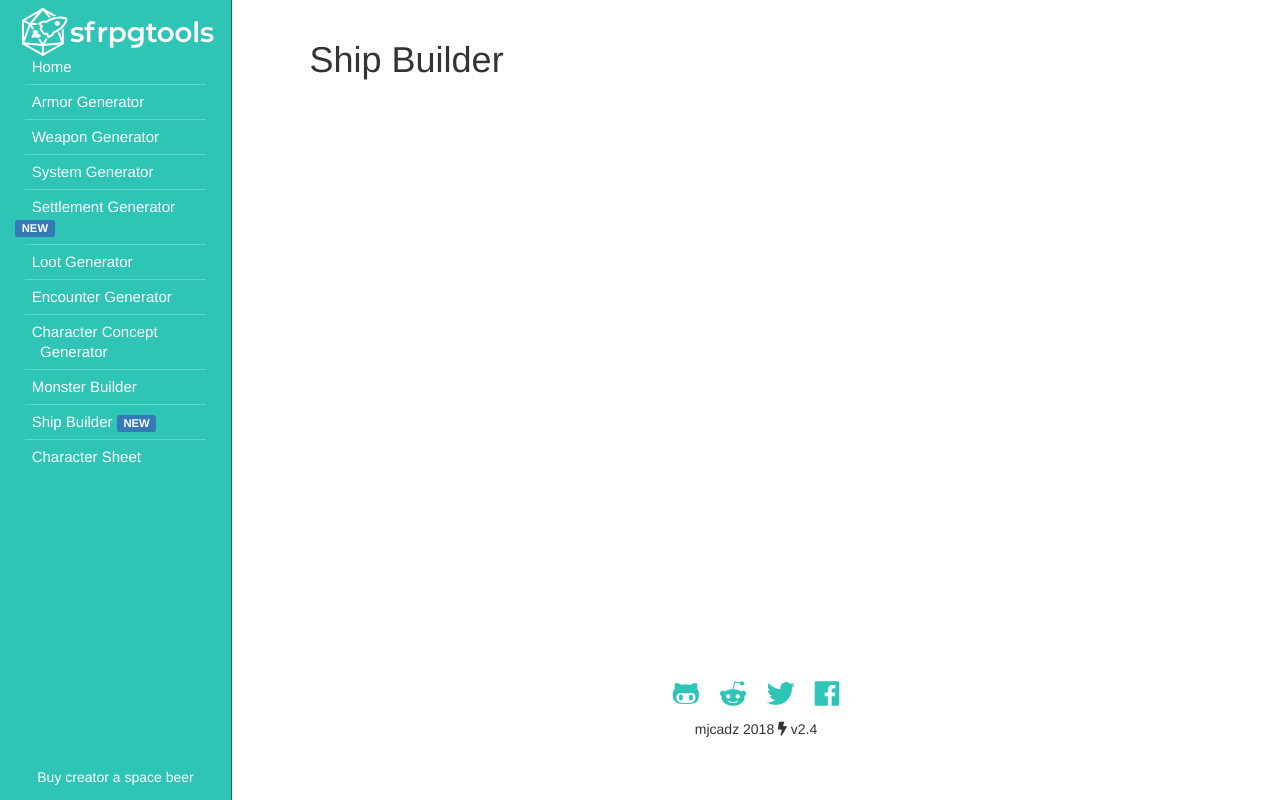
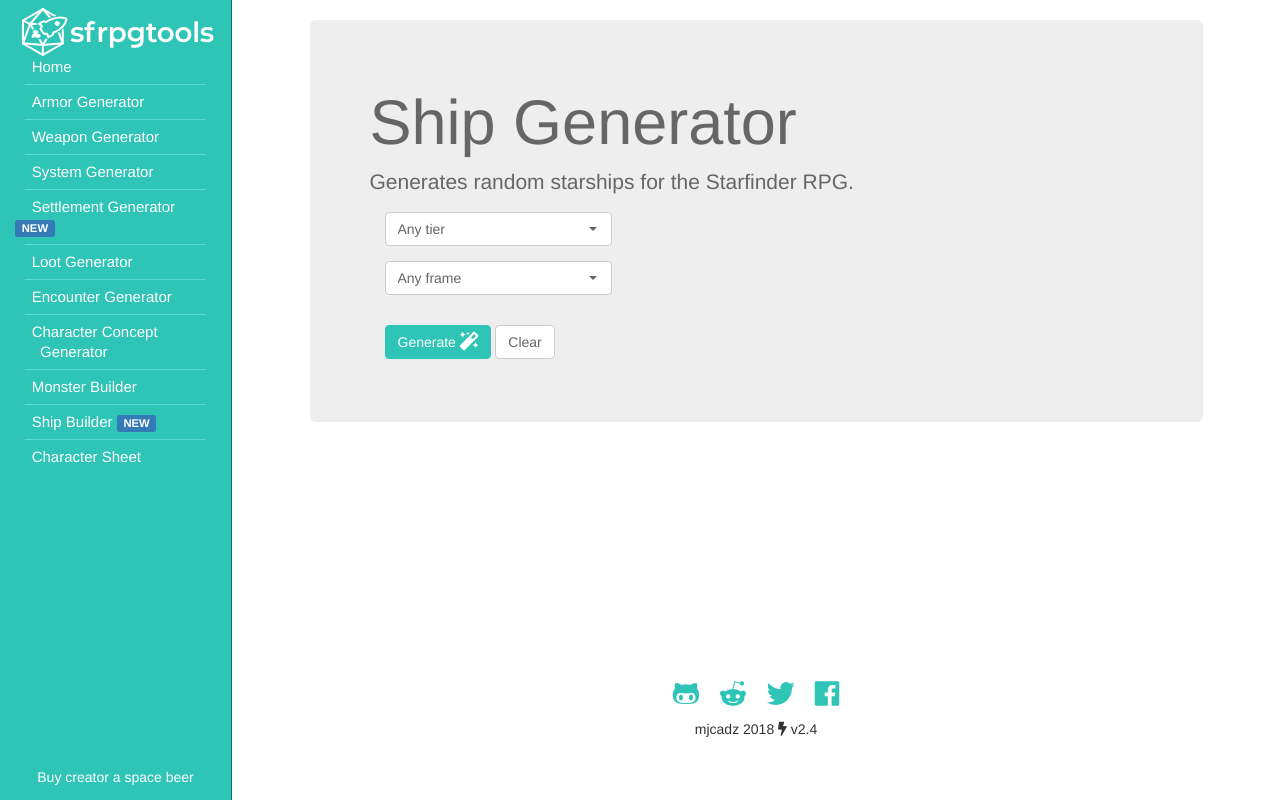
Before and after one commit to mjcadz/sfrpgtools, a Flask app: page /ship-builder in a window 1280 px wide. Run offline with Flask 2, Linux system fonts and the light colour scheme; some libraries are stand-ins or nearby versions.

Commit message:
ship gen template

```diff
--- a/app/static/js/shipBuilder.js
+++ b/app/static/js/shipBuilder.js
@@ -1,2 +1,46 @@
-//TODO: Create Ship Builder
-console.log("Ship Builder is not implemented yet");
+//Handle the clicks from dropdowns - function is divided by dropdown id. each dropdown will only execute the code for its own id
+function dropClickHandler(e, clickedIndex, newValue, oldValue) {
+    //get the item that wa selected on the dropdown click + the dropdowns id
+    var selected = $(e.currentTarget).val();
+    var id = $(e.currentTarget).attr('id');
+
+    if (id=='frameDrop') {
+
+    }
+}
+
+//creates bootstrap-select dropdowns from arrays
+function generateDropdown(parentID,label,dropID,title,array) {
+  //add select options
+  var dropHtml = "";
+  if (label != "") {
+    dropHtml += '<label>' + label + '</label>'
+  }
+  dropHtml += '<select class="selectpicker show-tick" id="'+ dropID +'" title="'+title+'" data-style="btn-default" data-width="100%" data-size="10">'
+  //build list, apply BREAKS or LABELS if words present in array
+  for (i = 0; i < array.length; i++) {
+    if (array[i] == 'BREAK'){
+      dropHtml += '<option data-divider="true"></option>';
+    } else if (array[i].includes('LABEL=')) {
+      dropHtml += '<optgroup label="' + array[i].replace('LABEL=','') + '">';
+    } else if (array[i].includes('ENDLABEL')) {
+      dropHtml += '</optgroup>';
+    }
+    else {
+      dropHtml += '<option>' + array[i] + '</option>';
+    }
+  }
+  dropHtml += '</select>';
+  //add to parent div
+  document.getElementById(parentID).innerHTML = dropHtml;
+  //initialise dropdown
+  $('#'+dropID).selectpicker();
+  //bind dropdown click  handler
+  $('#'+dropID).on('changed.bs.select', dropClickHandler);
+}
+
+//runs when page is loaded
+$( document ).ready(function() {
+  //initialise pickers
+  $('.selectpicker').selectpicker();
+});
--- a/app/static/js/shipData.js
+++ b/app/static/js/shipData.js
@@ -1506,7 +1506,7 @@ var shipPowerCores = {
 var shipQuarters = {
   Good: {
     "cost": {
-    "BP": 2
+    	"BP": 2
     },
     "description": "Good crew quarters are a bit more upscale than common crew quarters. They consist of dormitory-style rooms that can hold one or two small beds (larger starships usually require lower-ranking crew members to share these quarters) and sometimes a personal closet or drawer space for each occupant. Good crew quarters also include one or two shared bathrooms with multiple sinks and shower stalls, and a dining space with an attached galley. Crews of larger starships eat in this dining space in shifts."
   },
@@ -1521,6 +1521,7 @@ var shipQuarters = {
       "BP": 5
     },
     "description": "Luxurious crew quarters are the pinnacle of comfort. They consist of private rooms for each crew member, with personal bathrooms (including showers with high water pressure) and furnishings that match the resident's tastes. Some luxurious crew quarters also feature a kitchenette, gaming areas, or intimate meeting spaces."
+	}
 }
 
 var shipSecurity = {
--- a/app/templates/ship-builder.html
+++ b/app/templates/ship-builder.html
@@ -4,13 +4,71 @@
 {% block title %}Starfinder Ship Builder{% endblock %}
 {% block description %}Starship creator for starfinder roleplaying game{% endblock %}
 {% block body %}
-<h1>Ship Builder</h1>
+<div class="jumbotron">
+    <h1>Ship Generator</h1>
+    <p class="lead">Generates random starships for the Starfinder RPG.</p>
+    <p></p>
+    <div class="container">
+        <div class="row">
+            <div class="col-md-4">
+              <select class="selectpicker show-tick" id="tierPicker" data-style="btn-default" data-width="100%" data-size="10">
+                <option selected>Any tier</option>
+                <option data-divider="true"></option>
+                <option>Tier 1</option>
+                <option>Tier 2</option>
+                <option>Tier 3</option>
+                <option>Tier 4</option>
+                <option>Tier 5</option>
+                <option>Tier 6</option>
+                <option>Tier 7</option>
+                <option>Tier 8</option>
+                <option>Tier 9</option>
+                <option>Tier 10</option>
+                <option>Tier 11</option>
+                <option>Tier 12</option>
+                <option>Tier 13</option>
+                <option>Tier 14</option>
+                <option>Tier 15</option>
+                <option>Tier 16</option>
+                <option>Tier 17</option>
+                <option>Tier 18</option>
+                <option>Tier 19</option>
+                <option>Tier 20</option>
+              </select>
+              <select class="selectpicker show-tick" id="framePicker" data-style="btn-default" data-width="100%" data-size="10">
+                <option selected>Any frame</option>
+                <option data-divider="true"></option>
+                <option>Racer</option>
+                <option>Interceptor</option>
+                <option>Fighter</option>
+                <option>Shuttle</option>
+                <option>Light Freighter</option>
+                <option>Explorer</option>
+                <option>Transport</option>
+                <option>Destroyer</option>
+                <option>Heavy Freighter</option>
+                <option>Bulk Freighter</option>
+                <option>Cruiser</option>
+                <option>Carrier</option>
+                <option>Battleship</option>
+                <option>Dreadnought</option>
+              </select>
+              <P></P>
+              <button type="button" onclick="generateShip()" title="magic, baby" class="btn btn-grn">Generate <i class="fa fa-magic fa-lg"></i></button>
+              <button type="button" onclick="clearOutput()" class="btn btn-default btn-notblack">Clear</button>
+              <P></P>
+            </div>
+            <div class="col-md-8"></div>
+        </div>
+    </div>
+
+    <div class="output area">
+
+    </div>
+</div>
 {% endblock %}
 {% block includes %}
 <script type="text/javascript" src="{{ url_for('static', filename = 'js/bootstrap-select.min.js') }}"></script>
-<script type="text/javascript" src="{{ url_for('static', filename = 'js/bootstrap-wizard.js') }}"></script>
-<script type="text/javascript" src="{{ url_for('static', filename = 'js/summernote.js') }}"></script>
-<script type="text/javascript" src="{{ url_for('static', filename = 'js/summernote-ext-print.js') }}"></script>
 <script type="text/javascript" src="{{ url_for('static', filename = 'js/shipData.js') }}"></script>
 <script type="text/javascript" src="{{ url_for('static', filename = 'js/shipBuilder.js') }}"></script>
 {% endblock %}
```
